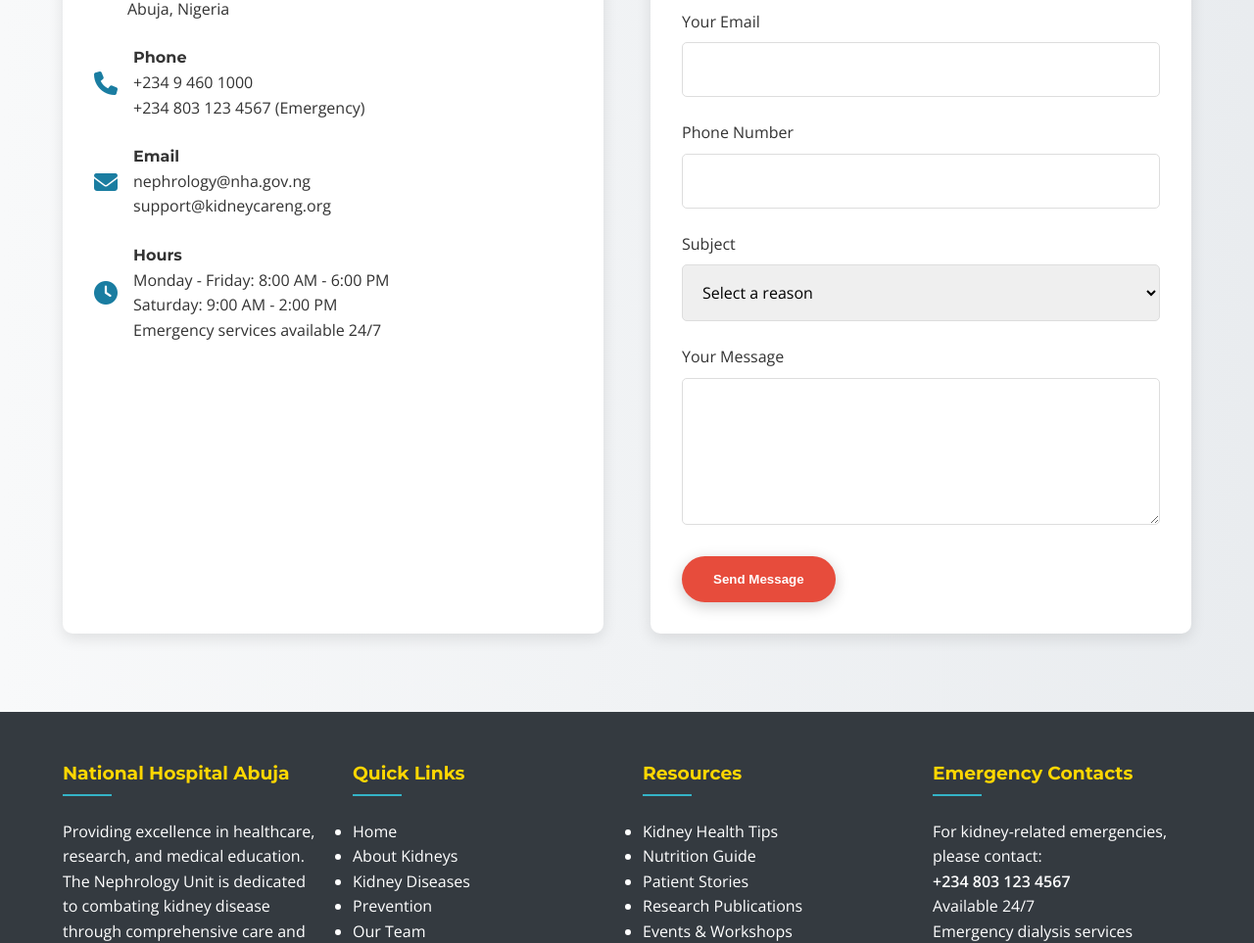
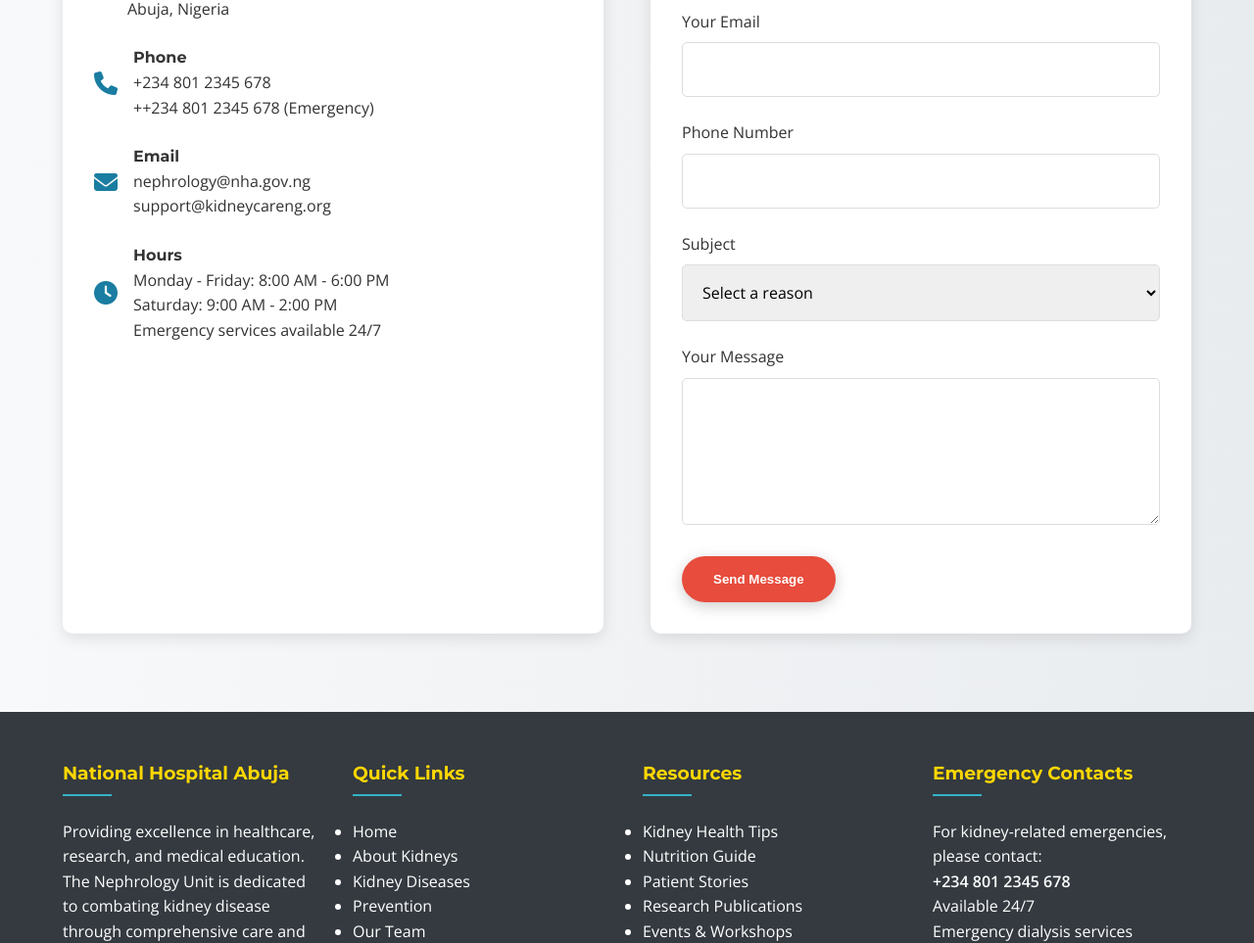
Before and after one commit to Phataii/nephrology, a plain HTML site: page index.html in a window 1280 px wide. Shown: the part 6379-7342 px from the top of the page at 98% size. Drawn offline with nearby package versions, Linux system fonts and the light colour scheme.

```diff
--- a/index.html
+++ b/index.html
@@ -1384,7 +1384,7 @@
                     <i class="fas fa-phone"></i>
                     <div>
                         <h4>Phone</h4>
-                        <p>+234 9 460 1000<br>+234 803 123 4567 (Emergency)</p>
+                        <p>+234 801 2345 678<br>++234 801 2345 678 (Emergency)</p>
                     </div>
                 </div>
 
@@ -1490,7 +1490,7 @@
             <div class="footer-section">
                 <h3>Emergency Contacts</h3>
                 <p>For kidney-related emergencies, please contact:</p>
-                <p><strong>+234 803 123 4567</strong></p>
+                <p><strong>+234 801 2345 678</strong></p>
                 <p>Available 24/7</p>
                 <p>Emergency dialysis services available</p>
             </div>
```
